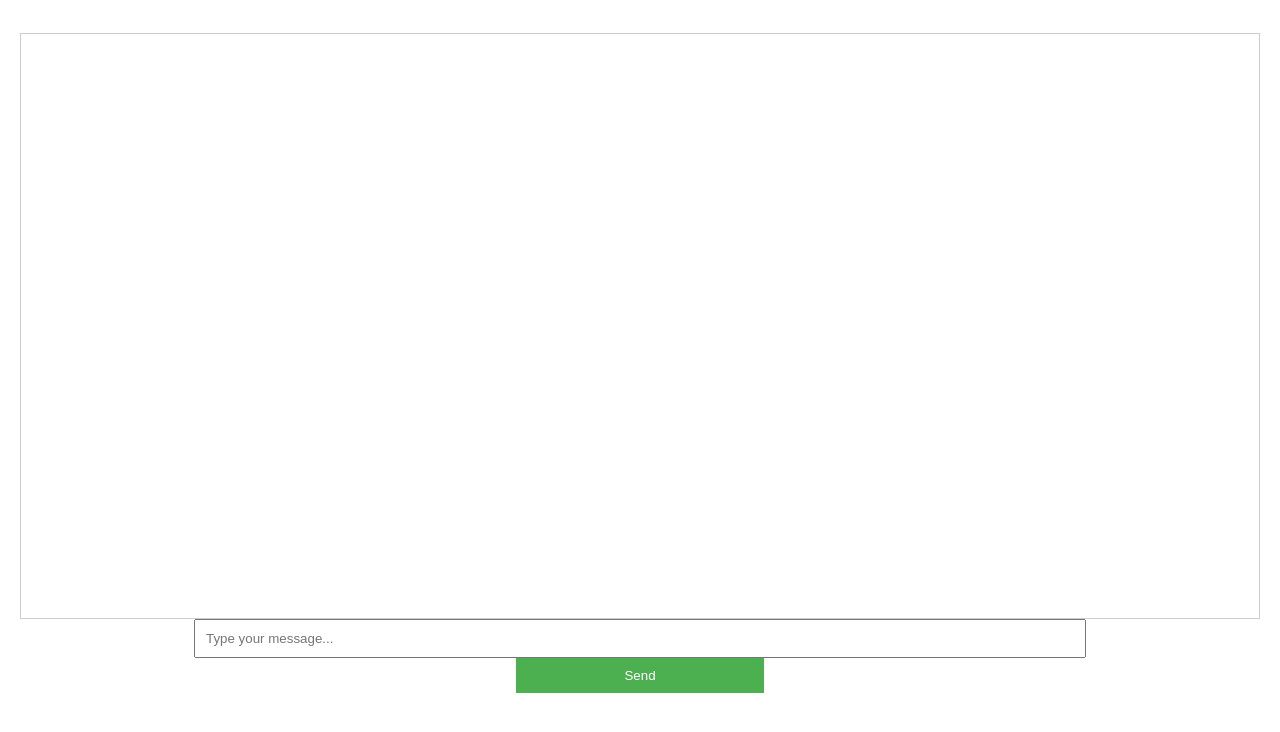
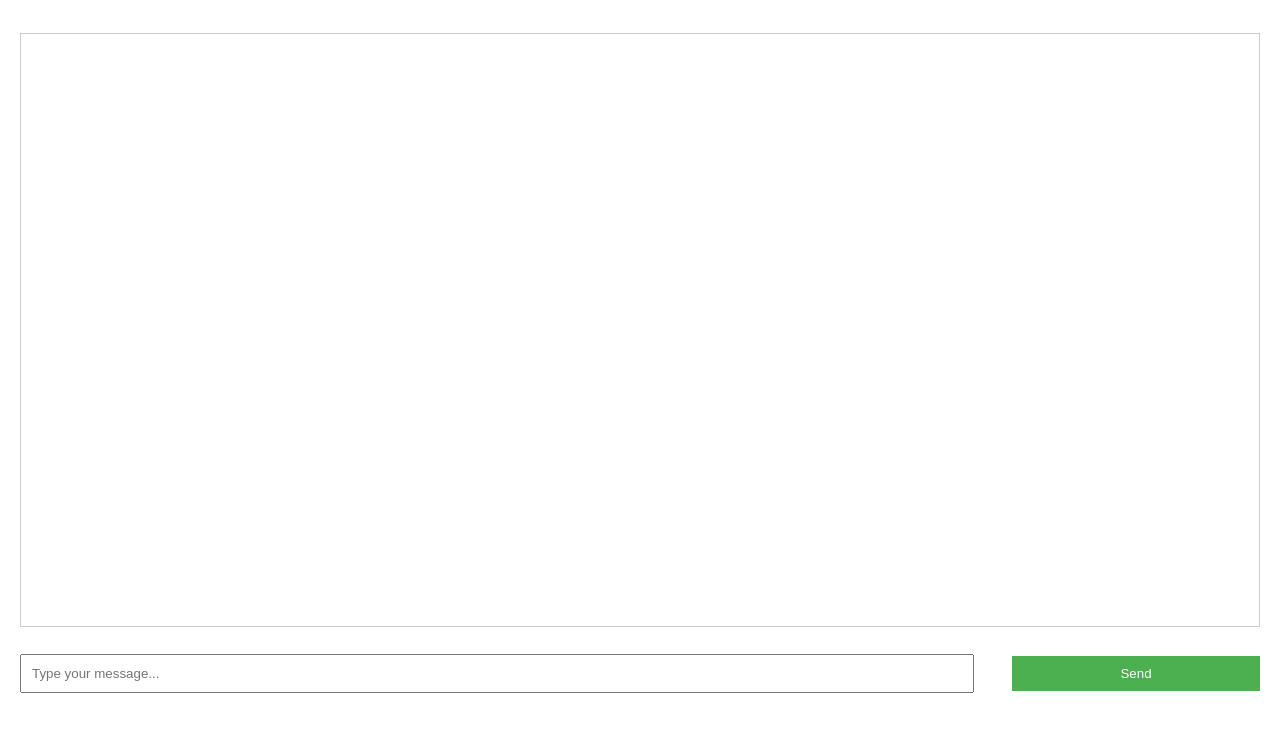
Before and after one commit to stuart-rickard/mega-search, a plain HTML site: page index.html in a window 1280 px wide. Shown: the part 80-812 px from the top of the page. Drawn offline with Linux system fonts and the light colour scheme.

Commit message:
styling updates

```diff
--- a/index.html
+++ b/index.html
@@ -5,14 +5,17 @@
     <meta name="viewport" content="width=device-width, initial-scale=1.0" />
     <title>Mega Search</title>
     <link rel="stylesheet" href="style.css" />
+    <link rel="icon" href="binoculars.png" type="image/x-icon" />
   </head>
   <body>
     <h3>Mega Search</h3>
     <p>This is a demo project. Don't rely on information this site provides.</p>
     <div id="chat-container">
       <div id="chat-box"></div>
-      <input type="text" id="chat-input" placeholder="Type your message..." />
-      <button id="send-button">Send</button>
+      <div id="input-box">
+        <input type="text" id="chat-input" placeholder="Type your message..." />
+        <button id="send-button">Send</button>
+      </div>
     </div>
     <script src="script.js"></script>
   </body>
--- a/style.css
+++ b/style.css
@@ -35,8 +35,15 @@ p {
   box-sizing: border-box;
 }
 
+#input-box {
+  width: 100%;
+  display: flex;
+  justify-content: space-between;
+  align-items: center;
+}
+
 #chat-input {
-  width: 70%;
+  width: 75%;
   padding: 10px;
 }
 
```
Also changed, not shown: binoculars.png (added).
